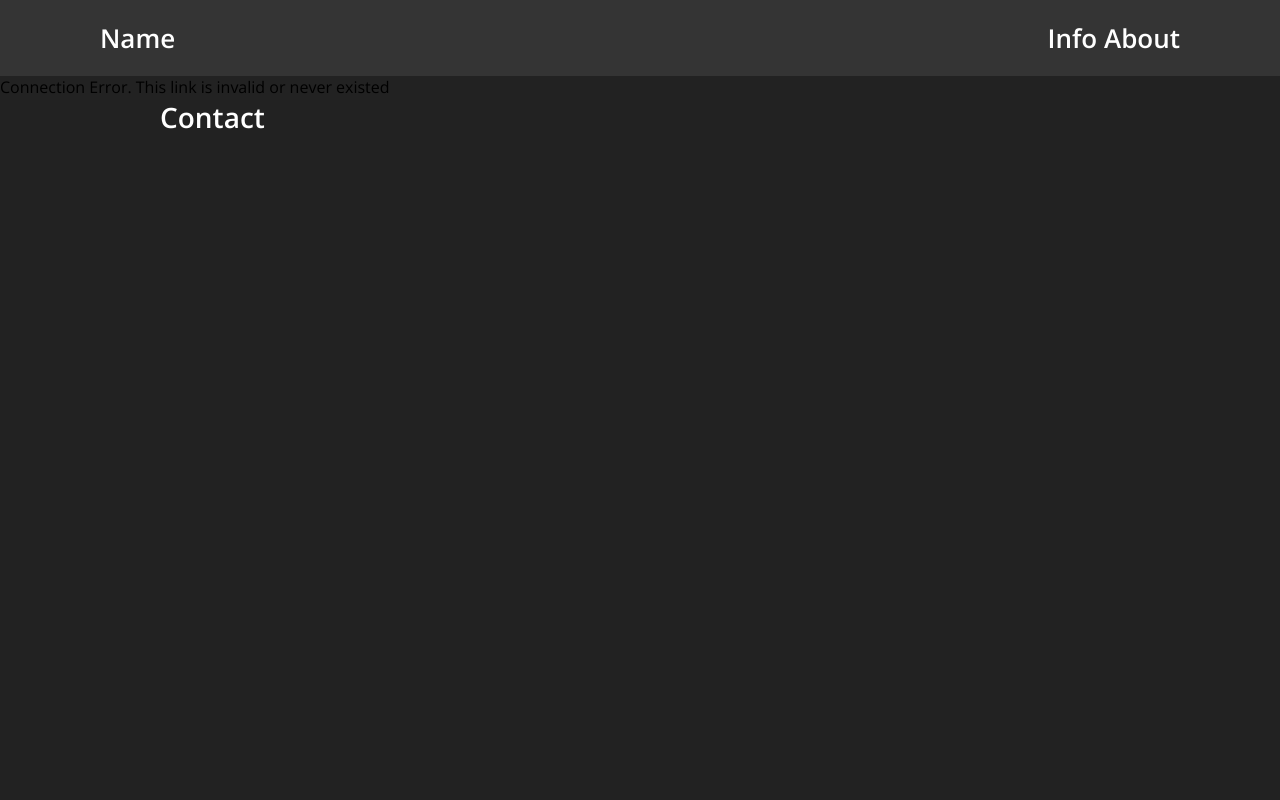
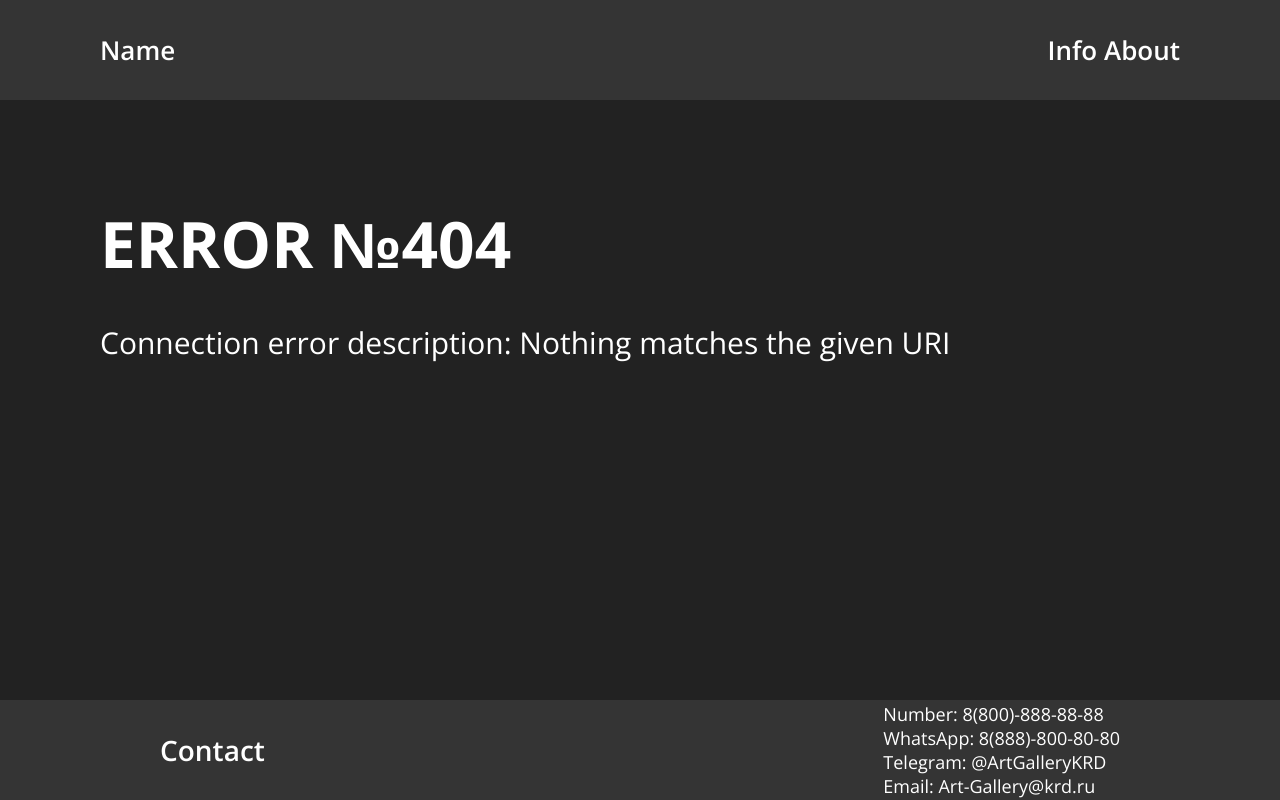
Before and after one commit to DEADnQUEEN/Art_Gallery, a Flask app: a page that uses app.py in a window 1280 px wide. Run offline with Flask 3, Linux system fonts and the light colour scheme.

Commit message:
Contact line now is right bellow the main information small bug fix to error page and connection errors

```diff
--- a/app.py
+++ b/app.py
@@ -1,11 +1,14 @@
 import os
 import string
-from flask import Flask, render_template
+import werkzeug.exceptions
+from werkzeug.wrappers.response import HTTPStatus
+from flask import Flask, redirect, abort, url_for
 from jinja2 import Environment, FileSystemLoader
 
 app = Flask(__name__)
 link = '.html'
 page_source = app.static_folder + '\\Pages'
+env = Environment(loader=FileSystemLoader(app.template_folder))
 
 
 def data_compose(path: str) -> dict[str: str or dict or list]:
@@ -28,13 +31,14 @@ def data_compose(path: str) -> dict[str: str or dict or list]:
         data[extents[i][1:]] = {}
 
     for i in range(len(ls)):
-        pth = "..\\static" + f"{path}\\{ls[i]}"[len(app.static_folder):]
+        pth = "..\\static" + (f"{path}\\{ls[i]}"[len(app.static_folder):])
         if os.path.isdir(f"{path}/{ls[i]}"):
             data["dirs"][ls[i]] = data_compose(f"{path}\\{ls[i]}")
         else:
             for ex in range(len(extents)):
                 if extents[ex] in ls[i]:
                     data[extents[ex][1:]][ls[i].rstrip(string.ascii_letters)[:-1]] = pth
+                    print(pth)
                     break
             else:
                 data["content"].append(pth)
@@ -44,9 +48,8 @@ def data_compose(path: str) -> dict[str: str or dict or list]:
 
 def create_template(filename):
     if filename not in os.listdir(page_source):
-        filename = "Error"
+        abort(HTTPStatus.NOT_FOUND)
 
-    env = Environment(loader=FileSystemLoader(app.template_folder))
     data = data_compose(page_source + '\\' + filename)
     template = env.get_template(data['html'])
     return template.render(data=data)
@@ -54,13 +57,43 @@ def create_template(filename):
 
 @app.route('/')
 def main():
+    return redirect('Gallery', Response=None, code=HTTPStatus.FOUND)
+
+
+@app.route('/Gallery')
+def gallery():
     return create_template('Gallery')
 
 
-@app.route('/', defaults={'path': ''})
-@app.route('/<path:path>')
-def catch_all(path):
-    return create_template(path)
+@app.route('/test')
+def test():
+    return env.get_template('test.html').render()
+
+
+def error_template(error: HTTPStatus):
+    data = data_compose(f'{app.static_folder}\\Error')
+    data['code'] = error.value
+    data['description'] = error.description
+    template = env.get_template(data['html'])
+    return template.render(data=data)
+
+
+@app.route('/Error<int:e>')
+def error_load(e: int):
+    error: HTTPStatus
+    for state in HTTPStatus:
+        if state.value == e:
+            error = state
+            break
+    else:
+        error = HTTPStatus.NOT_FOUND
+
+    return error_template(error)
+
+
+@app.errorhandler(werkzeug.exceptions.HTTPException)
+def exc(e: werkzeug.exceptions.HTTPException):
+    return redirect(url_for('error_load', e=e.code), Response=None, code=HTTPStatus.FOUND)
 
 
 if __name__ == '__main__':
--- /dev/null
+++ b/static/Error/style.css
@@ -0,0 +1,16 @@
+.error{
+    padding: 100px
+}
+
+.error-title{
+    color: #fff;
+    font-size: 64px;
+    font-weight: 700;
+    padding-bottom: 35px;
+}
+
+.error-main{
+    color: #fff;
+    font-size: 30px;
+    font-weight: 400;
+}
--- a/static/Pages/Gallery/style.css
+++ b/static/Pages/Gallery/style.css
@@ -27,7 +27,7 @@
 }
 
 .scroll {
-    max-width: 100%;
+    max-width: 90%;
     margin-left: auto;
     overflow-x: clip;
     overflow-y: clip;
--- a/static/main.css
+++ b/static/main.css
@@ -1,14 +1,35 @@
-body{
+html,
+body {
+    height: 100%;
     margin: 0;
+    background-color: #222222;
     font-family: "Open Sans", sans-serif;
+}
+
+.all {
+    display: flex;
+    flex-flow: column;
     height: 100%;
-    min-height: 100vh;
-    background-color: #222222;
+}
+
+.all .header {
+    flex: 0 1 100px;
+}
+
+.all .extension {
+    flex: 1 1 auto;
+}
+
+.all .contact-title {
+    flex: 0 1 100px;
 }
 
 .header{
     background-color: rgb(52, 52, 52);
-    padding: 20px 100px;
+    padding: 0 100px;
+    display: flex;
+    align-items: center;
+    justify-content: center;
 }
 
 #header-txt{
@@ -25,6 +46,7 @@ body{
 }
 
 .header-title{
+    width: 100%;
     display: flex;
     justify-content: space-between;
 }
@@ -39,6 +61,20 @@ body{
     transition: color 0.3s linear;
 }
 
+.contact-title{
+    background-color: rgb(52, 52, 52);
+    display: flex;
+    justify-content: space-between;
+    align-items: center;
+}
+
 .contact:hover{
     color: rgb(180, 229, 21);
 }
+
+.contact-right{
+    padding-right: 160px;
+    color: #fff;
+    font-size: 18px;
+    font-weight: 400;
+}
--- a/templates/Error.html
+++ b/templates/Error.html
@@ -1,4 +1,12 @@
 {% extends "main_index.html" %}
 {% block extension %}
-    <a>Connection Error. This link is invalid or never existed</a>
+        <div class="error">
+            <div class="error-title">
+                ERROR №{{ data.code }}
+            </div>
+
+            <div class="error-main">
+                Connection error description: {{ data.description }}
+            </div>
+        </div>
 {% endblock %}
--- a/templates/main_index.html
+++ b/templates/main_index.html
@@ -12,9 +12,8 @@
     <title>{{ data.title }}</title>
 </head>
 <body>
+<div class="all">
     <div class="header">
-        <div class="container">
-
         <div class="header-title">
             <a id="header-txt" href="#">
                 Name
@@ -25,12 +24,19 @@
             </a>
         </div>
     </div>
+    <div class="extension">
+        {% block extension %}{% endblock %}
     </div>
-
-    {% block extension %}{% endblock %}
-
     <div class="contact-title">
         <a class="contact" href="">Contact</a>
+
+        <div class="contact-right">
+            Number: 8(800)-888-88-88 <br>
+            WhatsApp: 8(888)-800-80-80 <br>
+            Telegram: @ArtGalleryKRD <br>
+            Email: Art-Gallery@krd.ru
+        </div>
+    </div>
 </div>
 </body>
 </html>
```
Also changed, not shown: static/Pages/Error/style.css (deleted). Lines whose indentation alone changed are shown as unchanged.
